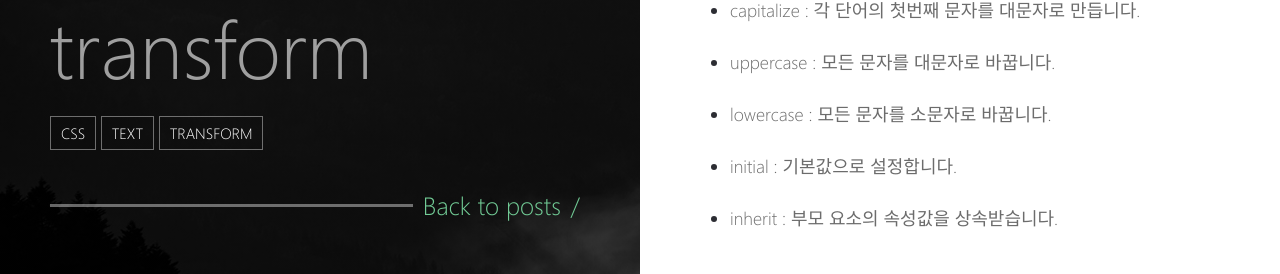
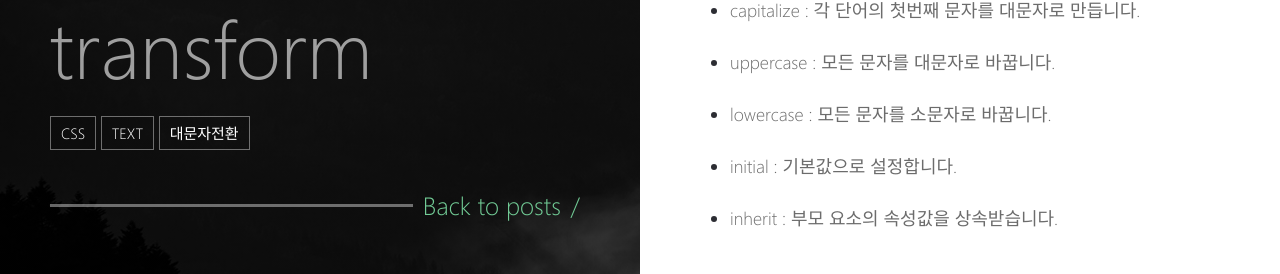
Before and after one commit to yubobae/yubobae.github.com, a Jekyll site: the page built from _posts/css/2018-08-11-text-transform.md, in a window 1280 px wide. Shown: the part 610-884 px from the top of the page. Built offline with Jekyll 4.4.1, drawn with Linux system fonts in a browser that asks for light colours.

Commit message:
Update 2018-08-11-text-transform.md

```diff
--- a/_posts/css/2018-08-11-text-transform.md
+++ b/_posts/css/2018-08-11-text-transform.md
@@ -6,7 +6,7 @@ excerpt: ""
 tags:
   - css
   - text
-  - transform
+  - 대문자전환
 
 ---
 
```
